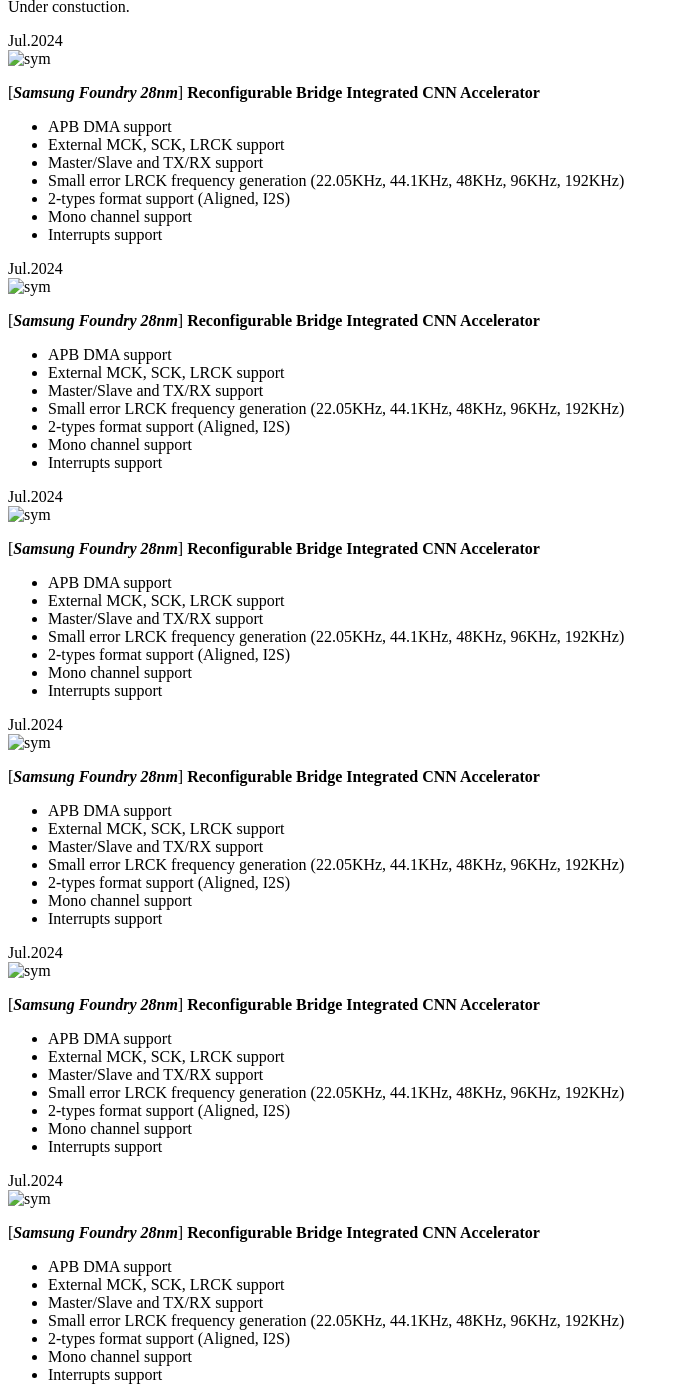
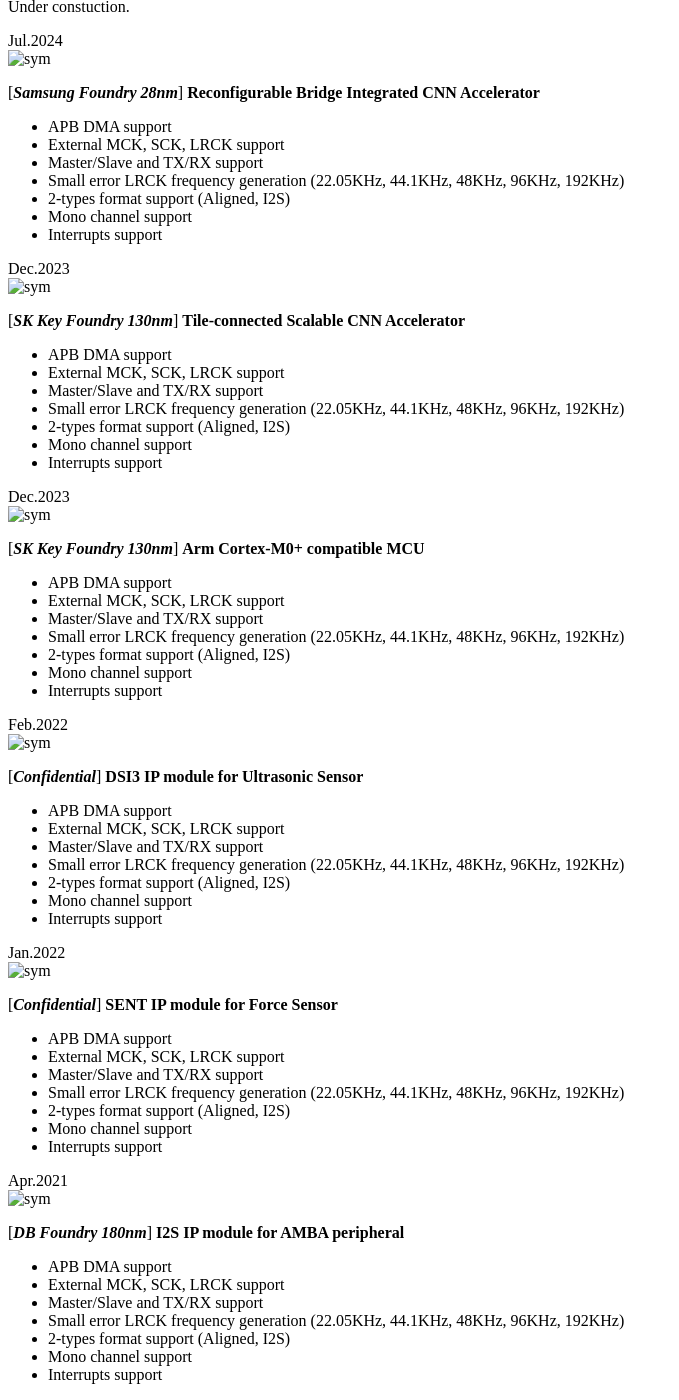
Before and after one commit to kjisu96/kjisu96.github.io, a Jekyll site: the page built from _pages/includes/6_chips.md, in a window 1280 px wide and 1400 px high, scrolled down 574 px. Shown: the whole window, without its empty margins (0-679 px from the left). Built offline with Jekyll 4.4.1, drawn with Linux system fonts in a browser that asks for light colours; our own code applies the rules of GitHub Pages for plain Markdown files.

Commit message:
update Chips

```diff
--- a/_pages/includes/6_chips.md
+++ b/_pages/includes/6_chips.md
@@ -24,11 +24,11 @@
 
 <div class='book-box'>
 <div class='book-box-image'><div>
-<div class="badge">Jul.2024</div>
+<div class="badge">Dec.2023</div>
 <img src='images/chip/arm.png' alt="sym" width="190px"></div></div>
 <div class='book-box-text' markdown="1">
 
-[<em>**Samsung Foundry 28nm**</em>] **Reconfigurable Bridge Integrated CNN Accelerator**
+[<em>**SK Key Foundry 130nm**</em>] **Tile-connected Scalable CNN Accelerator**
 
 - APB DMA support
 - External MCK, SCK, LRCK support
@@ -43,11 +43,11 @@
 
 <div class='book-box'>
 <div class='book-box-image'><div>
-<div class="badge">Jul.2024</div>
+<div class="badge">Dec.2023</div>
 <img src='images/chip/tile.png' alt="sym" width="190px"></div></div>
 <div class='book-box-text' markdown="1">
 
-[<em>**Samsung Foundry 28nm**</em>] **Reconfigurable Bridge Integrated CNN Accelerator**
+[<em>**SK Key Foundry 130nm**</em>] **Arm Cortex-M0+ compatible MCU**
 
 - APB DMA support
 - External MCK, SCK, LRCK support
@@ -62,11 +62,11 @@
 
 <div class='book-box'>
 <div class='book-box-image'><div>
-<div class="badge">Jul.2024</div>
+<div class="badge">Feb.2022</div>
 <img src='images/500x300.png' alt="sym" width="190px"></div></div>
 <div class='book-box-text' markdown="1">
 
-[<em>**Samsung Foundry 28nm**</em>] **Reconfigurable Bridge Integrated CNN Accelerator**
+[<em>**Confidential**</em>] **DSI3 IP module for Ultrasonic Sensor**
 
 - APB DMA support
 - External MCK, SCK, LRCK support
@@ -82,11 +82,11 @@
 
 <div class='book-box'>
 <div class='book-box-image'><div>
-<div class="badge">Jul.2024</div>
+<div class="badge">Jan.2022</div>
 <img src='images/500x300.png' alt="sym" width="190px"></div></div>
 <div class='book-box-text' markdown="1">
 
-[<em>**Samsung Foundry 28nm**</em>] **Reconfigurable Bridge Integrated CNN Accelerator**
+[<em>**Confidential**</em>] **SENT IP module for Force Sensor**
 
 
 - APB DMA support
@@ -103,11 +103,11 @@
 
 <div class='book-box'>
 <div class='book-box-image'><div>
-<div class="badge">Jul.2024</div>
+<div class="badge">Apr.2021</div>
 <img src='images/chip/i2s.png' alt="sym" width="190px"></div></div>
 <div class='book-box-text' markdown="1">
 
-[<em>**Samsung Foundry 28nm**</em>] **Reconfigurable Bridge Integrated CNN Accelerator**
+[<em>**DB Foundry 180nm**</em>] **I2S IP module for AMBA peripheral**
 
 
 - APB DMA support
```
Also changed, not shown: 4 other files.
